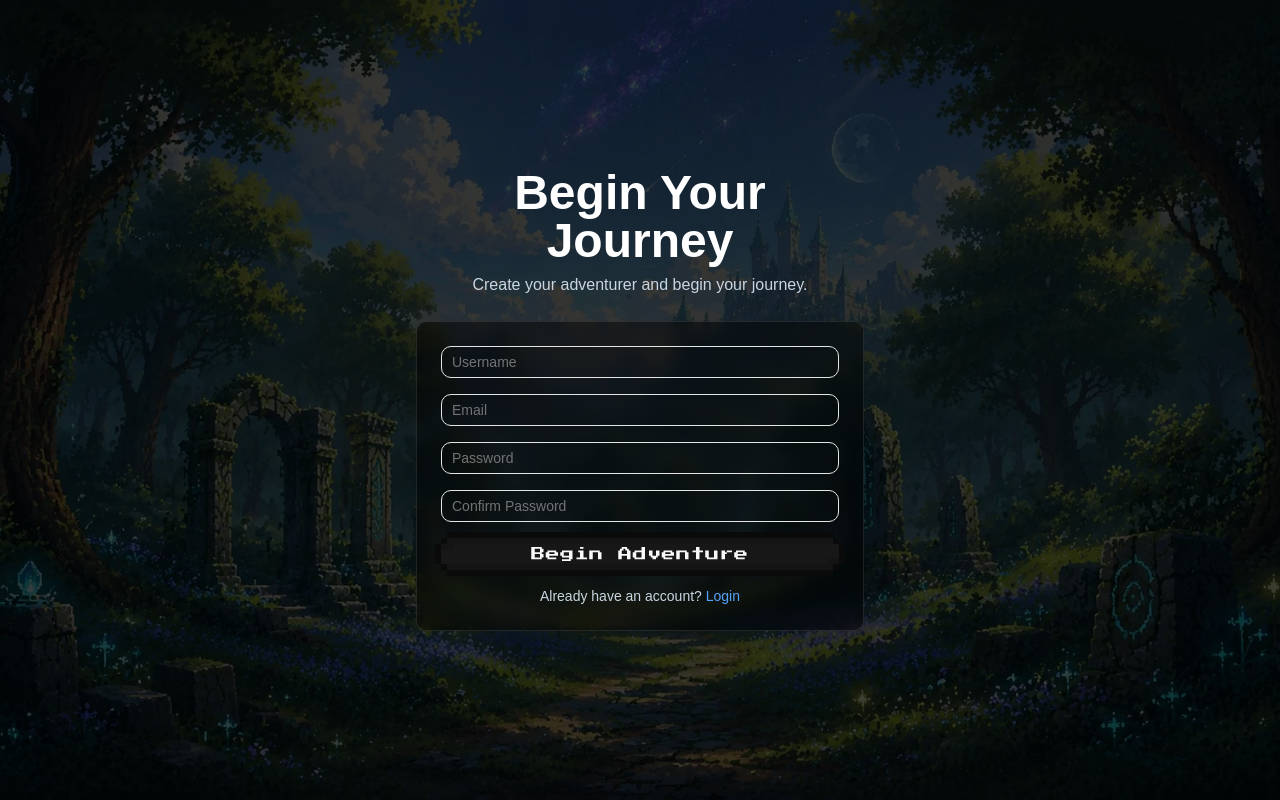
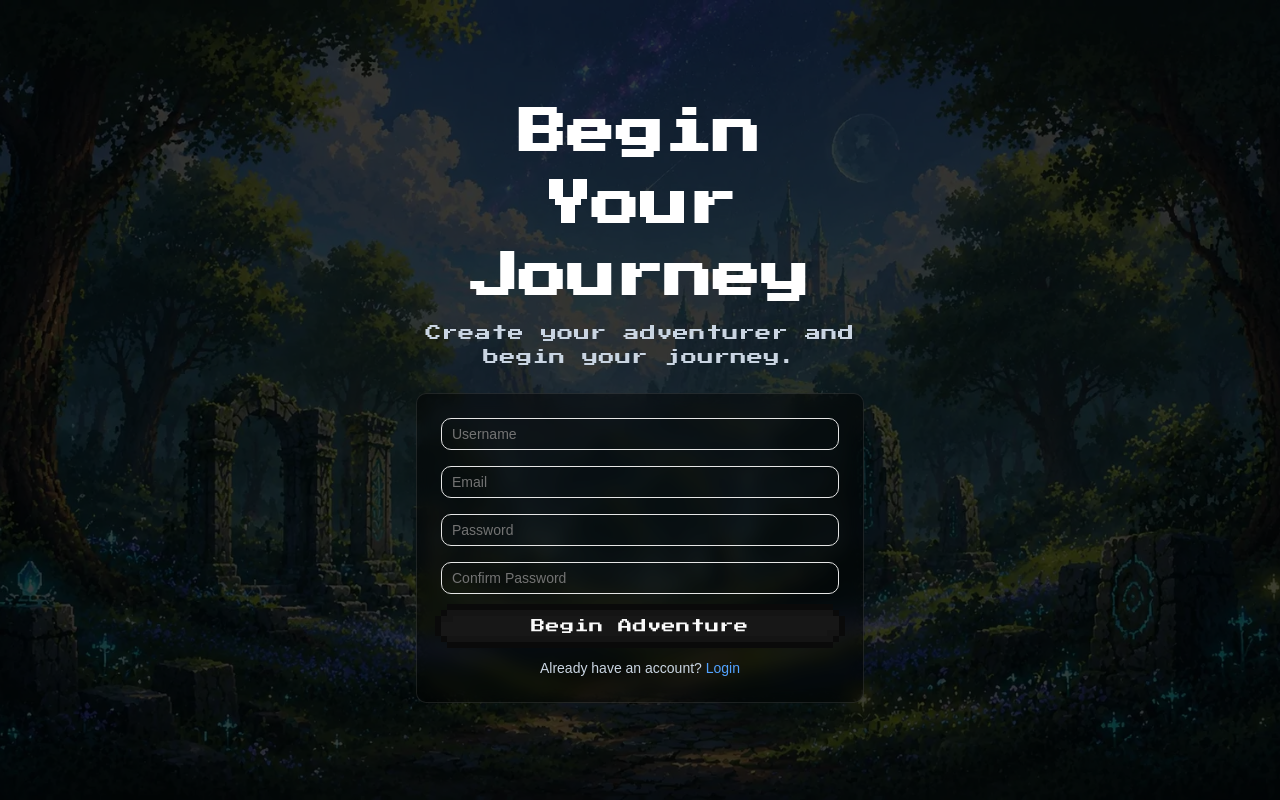
Before and after one commit to Robb-Designs/the-arcane-script, a React (Vite) app in the folder client/: page /register in a window 1280 px wide. Built offline with nearby package versions, Linux system fonts and the light colour scheme; no server answers.

Commit message:
feat(ui): apply 8bitcn retro font to  title and subtitle for consistent arcade-style typography

```diff
--- a/client/src/pages/Login.tsx
+++ b/client/src/pages/Login.tsx
@@ -6,6 +6,7 @@ import LoadingScreen from "@/components/LoadingScreen";
 import { Button } from "@/components/ui/8bit/button";
 import { Input } from "@/components/ui/input";
 import heroImage from "@/assets/images/hero-background.webp";
+import "@/components/ui/8bit/styles/retro.css";
 
 function Login() {
   // Keep login form values in one object.
@@ -102,11 +103,11 @@ function Login() {
       <div className="relative z-10 w-full max-w-md flex flex-col gap-6">
         {/* Heading copy above the form card. */}
         <div className="flex flex-col gap-2">
-          <h1 className="text-center font-bold text-white text-4xl md:text-5xl">
+          <h1 className="text-center font-bold retro text-white text-4xl md:text-5xl">
             Welcome Back
           </h1>
 
-          <p className="text-center text-slate-300">
+          <p className="text-center retro text-slate-300">
             Continue your journey through the Arcane Script.
           </p>
         </div>
--- a/client/src/pages/Register.tsx
+++ b/client/src/pages/Register.tsx
@@ -4,6 +4,7 @@ import { API_BASE_URL } from "@/config/api";
 import { Button } from "@/components/ui/8bit/button";
 import { Input } from "@/components/ui/input";
 import heroImage from "@/assets/images/hero-background.webp";
+import "@/components/ui/8bit/styles/retro.css";
 
 function Register() {
   // Store all form fields in one state object.
@@ -87,11 +88,11 @@ function Register() {
 
       <div className="relative z-10 w-full max-w-md flex flex-col gap-6">
         <div className="flex flex-col gap-2">
-          <h1 className="text-center font-bold text-white text-4xl md:text-5xl">
+          <h1 className="text-center font-bold retro text-white text-4xl md:text-5xl">
             Begin Your Journey
           </h1>
 
-          <p className="text-center text-slate-300">
+          <p className="text-center retro text-slate-300">
             Create your adventurer and begin your journey.
           </p>
         </div>
```
